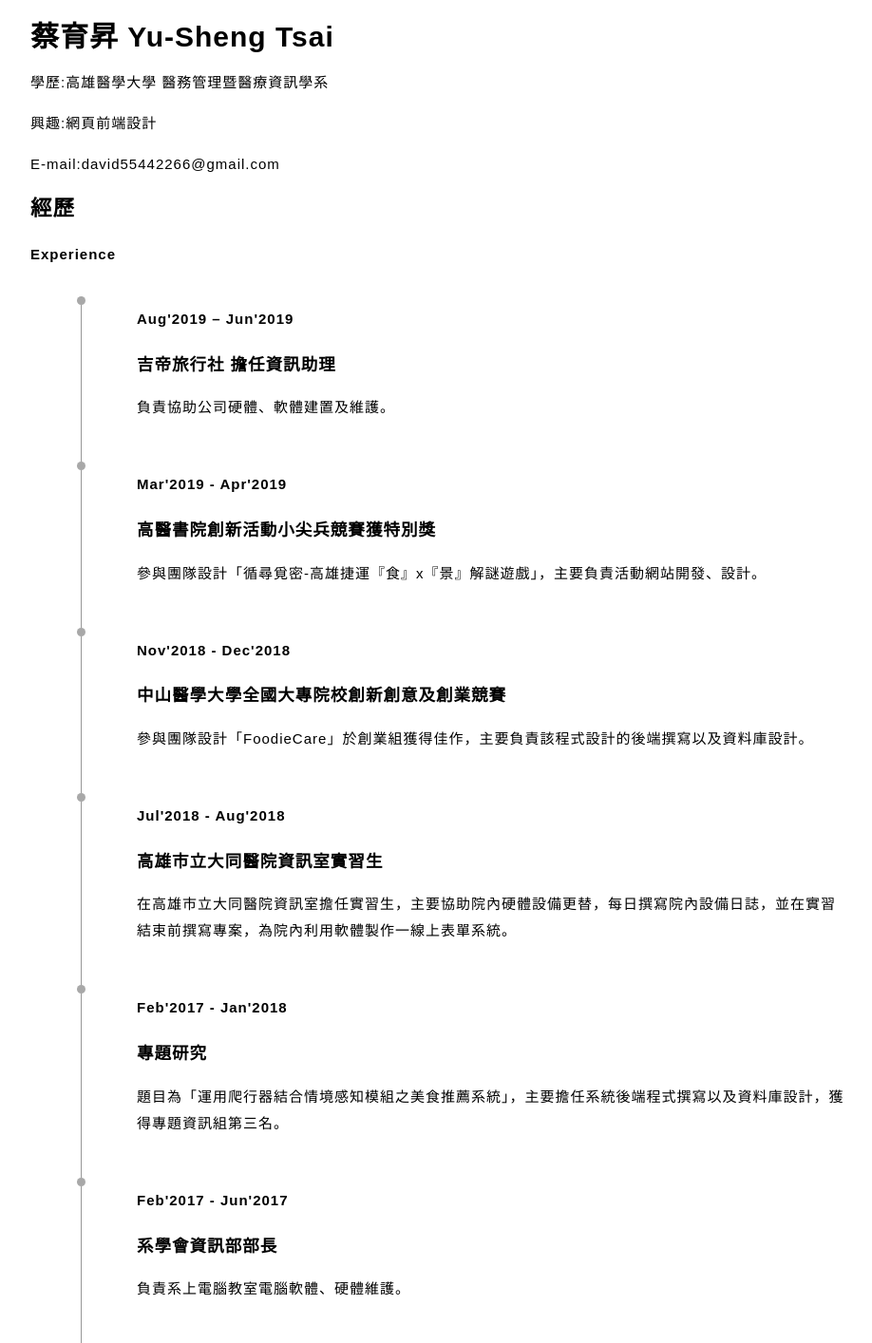
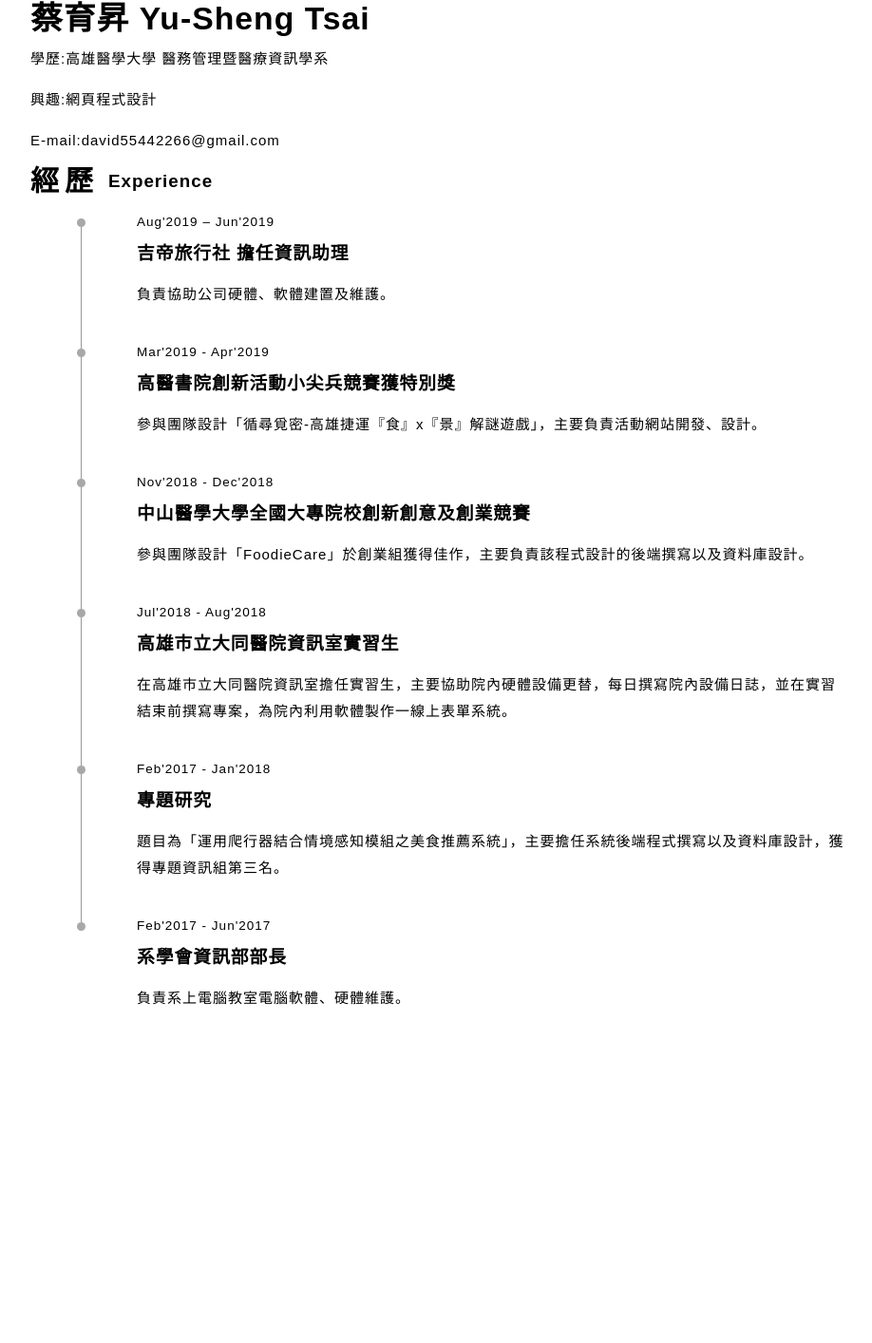
Before and after one commit to YuShengTsai/YuShengTsai.github.io, a plain HTML site: page index.html in a window 1280 px wide. Shown: the part 53-1467 px from the top of the page at 95% size, without its empty margins (26-944 px from the left). After the commit the page ends 1224 px from the top, so only its background shows below. Drawn offline with Linux system fonts and the light colour scheme.

Commit message:
index css

```diff
--- a/css/main.css
+++ b/css/main.css
@@ -1,13 +1,38 @@
 body{
   padding: 50px;
-  //display: flex;
   justify-content: center;
   background-color: rgba(255,255,255,0.95);
   color: black;
   font-size: 15px;
   line-height: 28px;
   letter-spacing: 1px;
+}
+h1, h2, h3, h4, a
+{
   font-family: "微軟正黑體",sans-serif;
+  font-weight: normal;
+  margin:0px;
+}
+h1
+{
+  font-size: 225%;
+  font-weight: bold;
+}
+h2
+{
+  font-size:200%;
+  font-weight: bold;
+  letter-spacing: 0.2em;
+}
+h3
+{
+  font-size: 125%;
+  font-weight: bold;
+}
+h4
+{
+  font-size: 90%;
+  margin-bottom: 5px;
 }
 p
 {
@@ -16,6 +41,7 @@ p
     margin-block-end: 1em;
     margin-inline-start: 0px;
     margin-inline-end: 0px;
+    font-family: "微軟正黑體",sans-serif;
 }
 ul{
   padding: 0;
@@ -38,6 +64,21 @@ div
 {
   display: block;
   box-sizing: border-box;
+}
+}
+.listTime
+{
+   margin:0px;
+}
+.listTitle
+{
+  float: left;
+  word-spacing: 1em;
+  margin-right: 10px;
+}
+.listExperience
+{
+  clear: both;
 }
 .listBar
 {
@@ -89,3 +130,7 @@ div
     margin-bottom: 18px;
     width: 66.66666667%;
 }
+.itemExperience:last-child :after {
+    opacity: 0;
+    top: 0;
+}
--- a/index.html
+++ b/index.html
@@ -8,54 +8,57 @@
 <body>
 	<h1>蔡育昇 Yu-Sheng Tsai</h1>
 	<p>學歷:高雄醫學大學 醫務管理暨醫療資訊學系</p>
-	<p>興趣:網頁前端設計</p>
+	<p>興趣:網頁程式設計</p>
 	<p>E-mail:david55442266@gmail.com</p>
-	<h2>經歷 <h4>Experience</h4></h2>
+	<div>
+		<h2 class="listTitle">經歷</h2>
+		<h3>Experience</h3>
+	</div>
 	<ul class="listExperience">
-		<li class="titleExperience">
+		<li class="itemExperience">
 			<div class="listBar"></div>
 			<div class="contentExperience">
-				<h4>Aug'2019 – Jun'2019</h4>
+				<h4 class="listTime">Aug'2019 – Jun'2019</h4>
 				<h3>吉帝旅行社 擔任資訊助理</h3>
 				<p>負責協助公司硬體、軟體建置及維護。</p>
 			</div>
 		</li>
-		<li class="titleExperience">
+		<li class="itemExperience">
 			<div class="listBar"></div>
 			<div class="contentExperience">
-				<h4>Mar'2019 - Apr'2019</h4>
+				<h4 class="listTime">Mar'2019 - Apr'2019</h4>
 				<h3>高醫書院創新活動小尖兵競賽獲特別獎</h3>
 				<p>參與團隊設計「循尋覓密-高雄捷運『食』x『景』解謎遊戲」，主要負責活動網站開發、設計。</p>
 			</div>
 		</li>
-		<li class="titleExperience">
+		<li class="itemExperience">
 			<div class="listBar"></div>
 			<div class="contentExperience">
-				<h4>Nov'2018 - Dec'2018</h4>
+				<h4 class="listTime">Nov'2018 - Dec'2018</h4>
 				<h3>中山醫學大學全國大專院校創新創意及創業競賽</h3>
 				<p>參與團隊設計「FoodieCare」於創業組獲得佳作，主要負責該程式設計的後端撰寫以及資料庫設計。</p>
 			</div>
 		</li>
-		<li class="titleExperience">
+		<li class="itemExperience">
 			<div class="listBar"></div>
 			<div class="contentExperience">
-				<h4>Jul'2018 - Aug'2018</h4>
+				<h4 class="listTime">Jul'2018 - Aug'2018</h4>
 				<h3>高雄市立大同醫院資訊室實習生</h3>
 				<p>在高雄市立大同醫院資訊室擔任實習生，主要協助院內硬體設備更替，每日撰寫院內設備日誌，並在實習結束前撰寫專案，為院內利用軟體製作一線上表單系統。</p>
 			</div>
 		</li>
-		<li class="titleExperience">
+		<li class="itemExperience">
 			<div class="listBar"></div>
 			<div class="contentExperience">
-				<h4>Feb'2017 - Jan'2018</h4>
+				<h4 class="listTime">Feb'2017 - Jan'2018</h4>
 				<h3>專題研究</h3>
 				<p>題目為「運用爬行器結合情境感知模組之美食推薦系統」，主要擔任系統後端程式撰寫以及資料庫設計，獲得專題資訊組第三名。</p>
 			</div>
 		</li>
-		<li class="titleExperience">
+		<li class="itemExperience">
 			<div class="listBar"></div>
 			<div class="contentExperience">
-				<h4>Feb'2017 - Jun'2017</h4>
+				<h4 class="listTime">Feb'2017 - Jun'2017</h4>
 				<h3>系學會資訊部部長</h3>
 				<p>負責系上電腦教室電腦軟體、硬體維護。</p>
 			</div>
```
Lines whose indentation alone changed are shown as unchanged.
